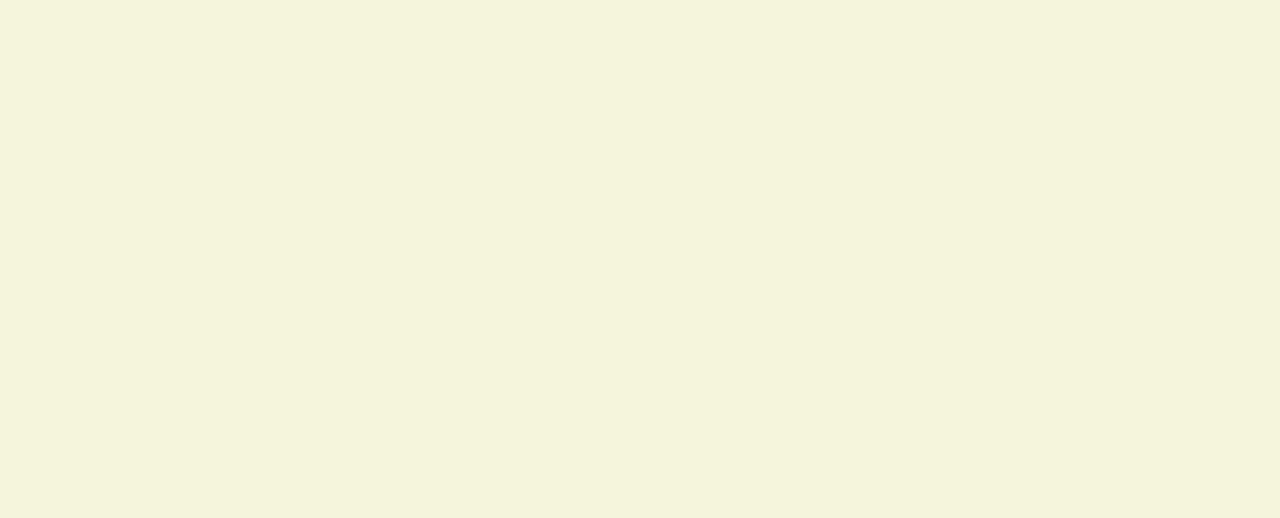
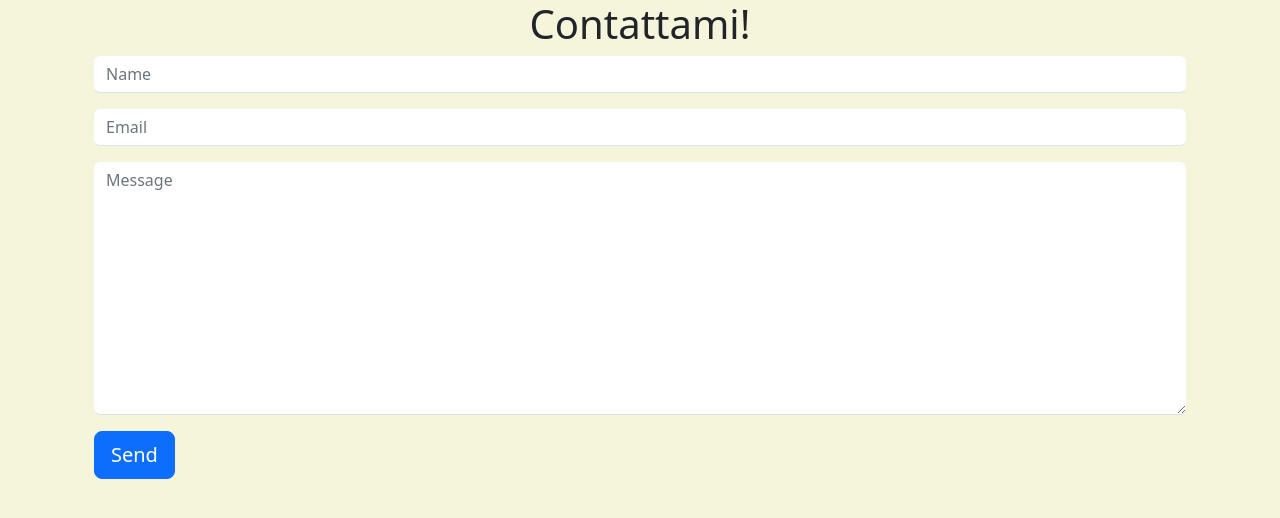
Before and after one commit to GioGreco/laravel-vue-router, a Vue app: page /contacts in a window 1280 px wide. Before the commit this address had no page. Shown: the top 518 px of the page. Built offline with nearby package versions, Linux system fonts and the light colour scheme.

Commit message:
add contacUs view + contactFormComponent

```diff
--- /dev/null
+++ b/src/components/ContactFormComponent.vue
@@ -0,0 +1,51 @@
+<template>
+  <div class="col-12">
+    <div v-if="formData.success" class="alert alert-success text-start" role="alert">
+        Messaggio inviato con successo!
+    </div>
+    <form class="text-start" @submit.prevent="handleSendForm">
+      <div class="mb-3">
+        <input class="border-0 border-bottom form-control" type="text" name="name" id="name" placeholder="Name" v-model="formData.name" :class="{ 'is-invalid': formData.errors.name }" required/>
+        <p v-for="(error, index) in formData.errors.name" :key="index" class="invalid-feedback">
+          {{ error }}
+        </p>
+      </div>
+      <div class="mb-3">
+        <input class="border-0 border-bottom form-control" type="text" name="email" id="email" placeholder="Email" v-model="formData.email" :class="{ 'is-invalid': formData.errors.email }" required/>
+        <p v-for="(error, index) in formData.errors.email" :key="index" class="invalid-feedback">
+          {{ error }}
+        </p>
+      </div>
+      <div class="mb-3">
+        <textarea class="border-0 border-bottom form-control" name="message" id="message" cols="30" rows="10" placeholder="Message" v-model="formData.message" :class="{ 'is-invalid': formData.errors.message }" required></textarea>
+        <p v-for="(error, index) in formData.errors.message" :key="index" class="invalid-feedback">
+          {{ error }}
+        </p>
+      </div>
+      <button class="btn btn-lg btn-primary text-white" type="submit" :disabled="formData.loading">
+        {{ formData.loading ? "Sending..." : "Send" }}
+      </button>
+    </form>
+  </div>
+</template>
+
+<script setup>
+//imports
+import {store} from '@/stores/store.js';
+import {reactive} from 'vue';
+
+//form data
+const formData = reactive({
+    name: '',
+    email: '',
+    message: '',
+    success: false,
+    errors: {},
+    loading: false
+})
+
+//call sendForm from store
+const handleSendForm = function(){
+    store.sendForm(formData)
+}
+</script>
--- /dev/null
+++ b/src/pages/ContactUs.vue
@@ -0,0 +1,12 @@
+<template>
+    <section class="container">
+        <h1 class="text-center">Contattami!</h1>
+        <div class="row">
+            <ContactFormComponent/>
+        </div>
+    </section>
+</template>
+
+<script setup>
+import ContactFormComponent from '@/components/ContactFormComponent.vue';
+</script>
--- a/src/pages/HomePage.vue
+++ b/src/pages/HomePage.vue
@@ -8,6 +8,9 @@
             <li>
                 <RouterLink to="/not-found">404</RouterLink>
             </li>
+            <li>
+                <RouterLink to="/contacts">Contact Us</RouterLink>
+            </li>
         </ul>
     </div>
 </template>
--- a/src/pages/ProjectsList.vue
+++ b/src/pages/ProjectsList.vue
@@ -22,7 +22,6 @@ import {store} from '@/stores/store.js';
 import { ref, onMounted } from 'vue';
 import ProjectCardComponent from '@/components/ProjectCardComponent.vue';
 
-// @click="store.getProjects(n)"
 //current view page
 const currentPage = ref(1);
 
--- a/src/router/index.js
+++ b/src/router/index.js
@@ -3,6 +3,8 @@ import HomePage from '@/pages/HomePage.vue';
 import ProjectsList from '@/pages/ProjectsList.vue';
 import NotFound from '@/pages/NotFound.vue';
 import SingleProject from '@/pages/SingleProject.vue';
+import ContactUs from '@/pages/ContactUs.vue';
+
 
 const routes = [
     {
@@ -24,6 +26,11 @@ const routes = [
         path: '/not-found',
         name: 'not-found',
         component: NotFound
+    },
+    {
+        path: '/contacts',
+        name: 'contacts',
+        component: ContactUs
     }
 ]
 
--- a/src/stores/store.js
+++ b/src/stores/store.js
@@ -25,6 +25,25 @@ export const store = reactive({
                 this.$router.push({name: 'not-found'});
             }
         })
+    },
+    sendForm(formData){
+        formData.loading = true;
+        const data = {
+            name: formData.name,
+            email: formData.email,
+            message: formData.message
+        }
+
+        axios.post(`${this.apiBaseUrl}/contacts`, data).then((response)=>{
+            formData.success = response.data.success;
+            if(!formData.success){
+                formData.errors = response.data.errors;
+            } else {
+                formData.name = '';
+                formData.email = '';
+                formData.message = '';
+            }
+            formData.loading = false;
+        });
     }
-
 });
```
